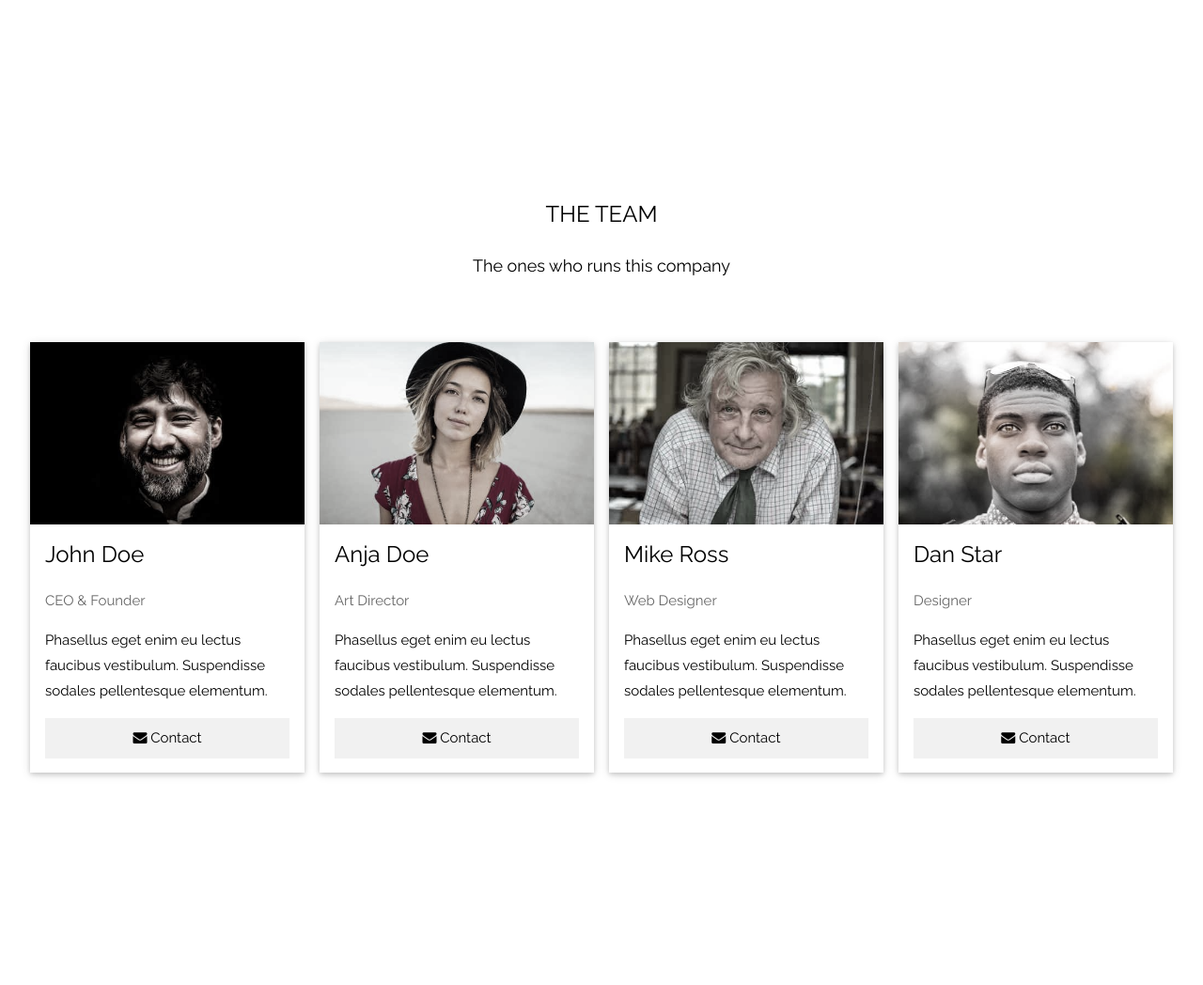
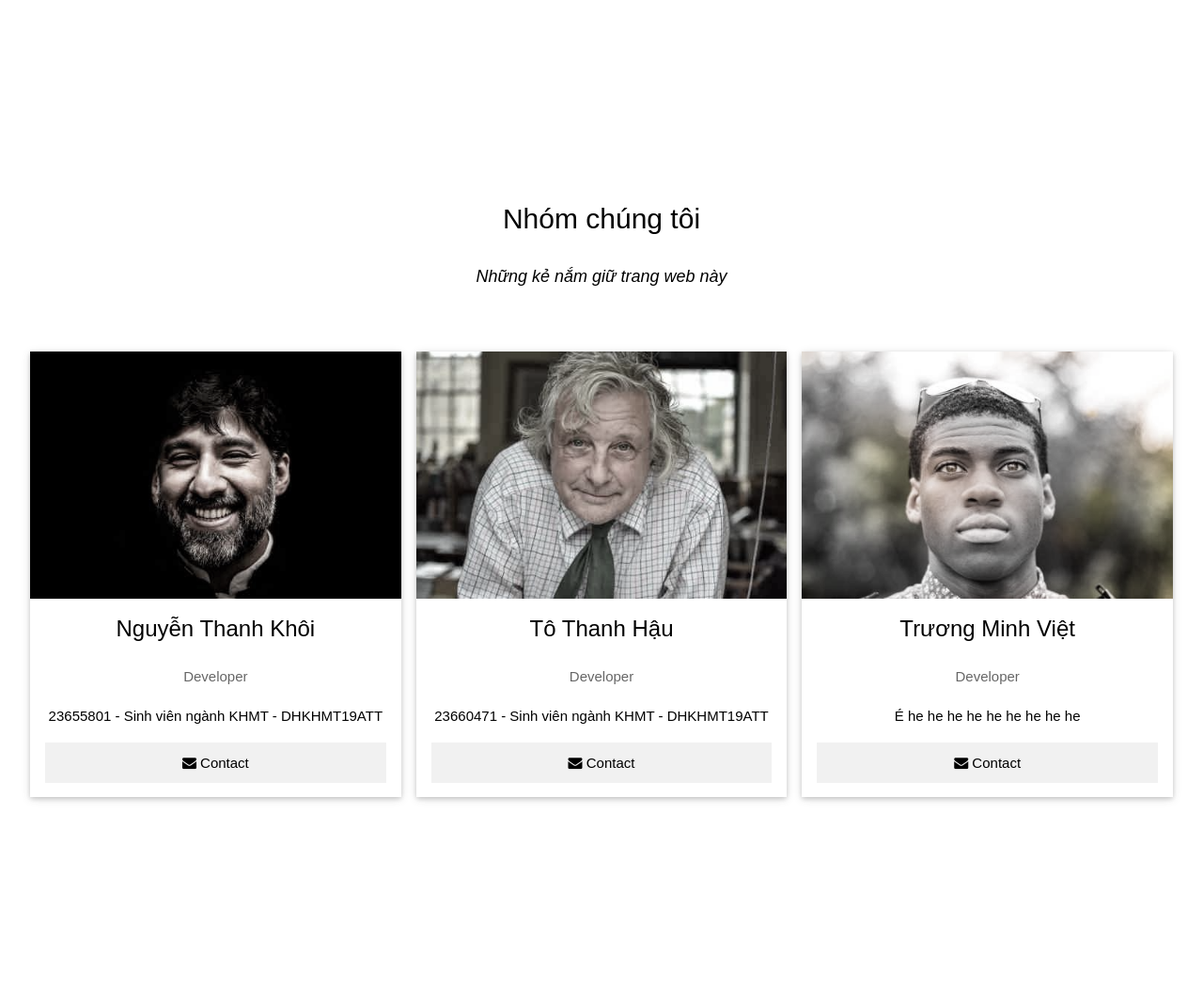
Before and after one commit to hauuto/Vision-Vibe, a Python web app: template templates/index.html in a window 1280 px wide. Shown: the part 1400-2448 px from the top of the page at 94% size. Run offline with Jinja, Linux system fonts and the light colour scheme; the template is opened without the code that fills it, so the values that code supplies are empty.

Commit message:
Đổi font - Update team

```diff
--- a/templates/index.html
+++ b/templates/index.html
@@ -6,7 +6,7 @@
     <meta charset="UTF-8">
     <meta name="viewport" content="width=device-width, initial-scale=1">
     <link rel="stylesheet" href="../static/css/w3.css">
-    <link rel="stylesheet" href="https://fonts.googleapis.com/css?family=Raleway">
+    <link rel="stylesheet" href="https://fonts.googleapis.com/css?family=Roboto%20Slab">
     <link rel="stylesheet" href="https://cdnjs.cloudflare.com/ajax/libs/font-awesome/4.7.0/css/font-awesome.min.css">
     <style>
         body,
@@ -54,7 +54,7 @@
             opacity: 0;
             transform: translateX(100px);
             transition: all 0.6s ease-in-out;
-            transition-delay: 0.2s;
+            transition-delay: 0.15s;
         }
 
         .modal-text-slide.show {
@@ -154,56 +154,42 @@
 
     <!-- Team Section -->
     <div class="w3-container" style="padding:128px 16px" id="team">
-        <h3 class="w3-center">THE TEAM</h3>
-        <p class="w3-center w3-large">The ones who runs this company</p>
-        <div class="w3-row-padding w3-grayscale" style="margin-top:64px">
-            <div class="w3-col l3 m6 w3-margin-bottom">
+        <h2 class="w3-center">Nhóm chúng tôi</h2>
+        <p class="w3-center w3-large"><i>Những kẻ nắm giữ trang web này</i></p>
+        <div class="w3-row-padding w3-grayscale w3-center" style="margin-top:64px">
+            <div class="w3-col l4 m6 w3-margin-bottom">
                 <div class="w3-card">
                     <img src="../static/img/team2.jpg" alt="John" style="width:100%">
                     <div class="w3-container">
-                        <h3>John Doe</h3>
-                        <p class="w3-opacity">CEO & Founder</p>
-                        <p>Phasellus eget enim eu lectus faucibus vestibulum. Suspendisse sodales pellentesque
-                            elementum.</p>
+                        <h3>Nguyễn Thanh Khôi</h3>
+                        <p class="w3-opacity">Developer</p>
+                        <p>
+                            23655801 - Sinh viên ngành KHMT - DHKHMT19ATT
+                        </p>
                         <p><button class="w3-button w3-light-grey w3-block"><i class="fa fa-envelope"></i>
                                 Contact</button></p>
                     </div>
                 </div>
             </div>
-            <div class="w3-col l3 m6 w3-margin-bottom">
+            <div class="w3-col l4 m6 w3-margin-bottom">
                 <div class="w3-card">
-                    <img src="../static/img/team1.jpg" alt="Jane" style="width:100%">
+                    <img src="../static/img/team3.jpg" alt="Mike" style="width:100%">
                     <div class="w3-container">
-                        <h3>Anja Doe</h3>
-                        <p class="w3-opacity">Art Director</p>
-                        <p>Phasellus eget enim eu lectus faucibus vestibulum. Suspendisse sodales pellentesque
-                            elementum.</p>
+                        <h3>Tô Thanh Hậu</h3>
+                        <p class="w3-opacity">Developer</p>
+                        <p>23660471 - Sinh viên ngành KHMT - DHKHMT19ATT</p>
                         <p><button class="w3-button w3-light-grey w3-block"><i class="fa fa-envelope"></i>
                                 Contact</button></p>
                     </div>
                 </div>
             </div>
-            <div class="w3-col l3 m6 w3-margin-bottom">
-                <div class="w3-card">
-                    <img src="../static/img/team3.jpg" alt="Mike" style="width:100%">
-                    <div class="w3-container">
-                        <h3>Mike Ross</h3>
-                        <p class="w3-opacity">Web Designer</p>
-                        <p>Phasellus eget enim eu lectus faucibus vestibulum. Suspendisse sodales pellentesque
-                            elementum.</p>
-                        <p><button class="w3-button w3-light-grey w3-block"><i class="fa fa-envelope"></i>
-                                Contact</button></p>
-                    </div>
-                </div>
-            </div>
-            <div class="w3-col l3 m6 w3-margin-bottom">
+            <div class="w3-col l4 m6 w3-margin-bottom">
                 <div class="w3-card">
                     <img src="../static/img/team4.jpg" alt="Dan" style="width:100%">
                     <div class="w3-container">
-                        <h3>Dan Star</h3>
-                        <p class="w3-opacity">Designer</p>
-                        <p>Phasellus eget enim eu lectus faucibus vestibulum. Suspendisse sodales pellentesque
-                            elementum.</p>
+                        <h3>Trương Minh Việt</h3>
+                        <p class="w3-opacity">Developer</p>
+                        <p>É he he he he he he he he he</p>
                         <p><button class="w3-button w3-light-grey w3-block"><i class="fa fa-envelope"></i>
                                 Contact</button></p>
                     </div>
```
